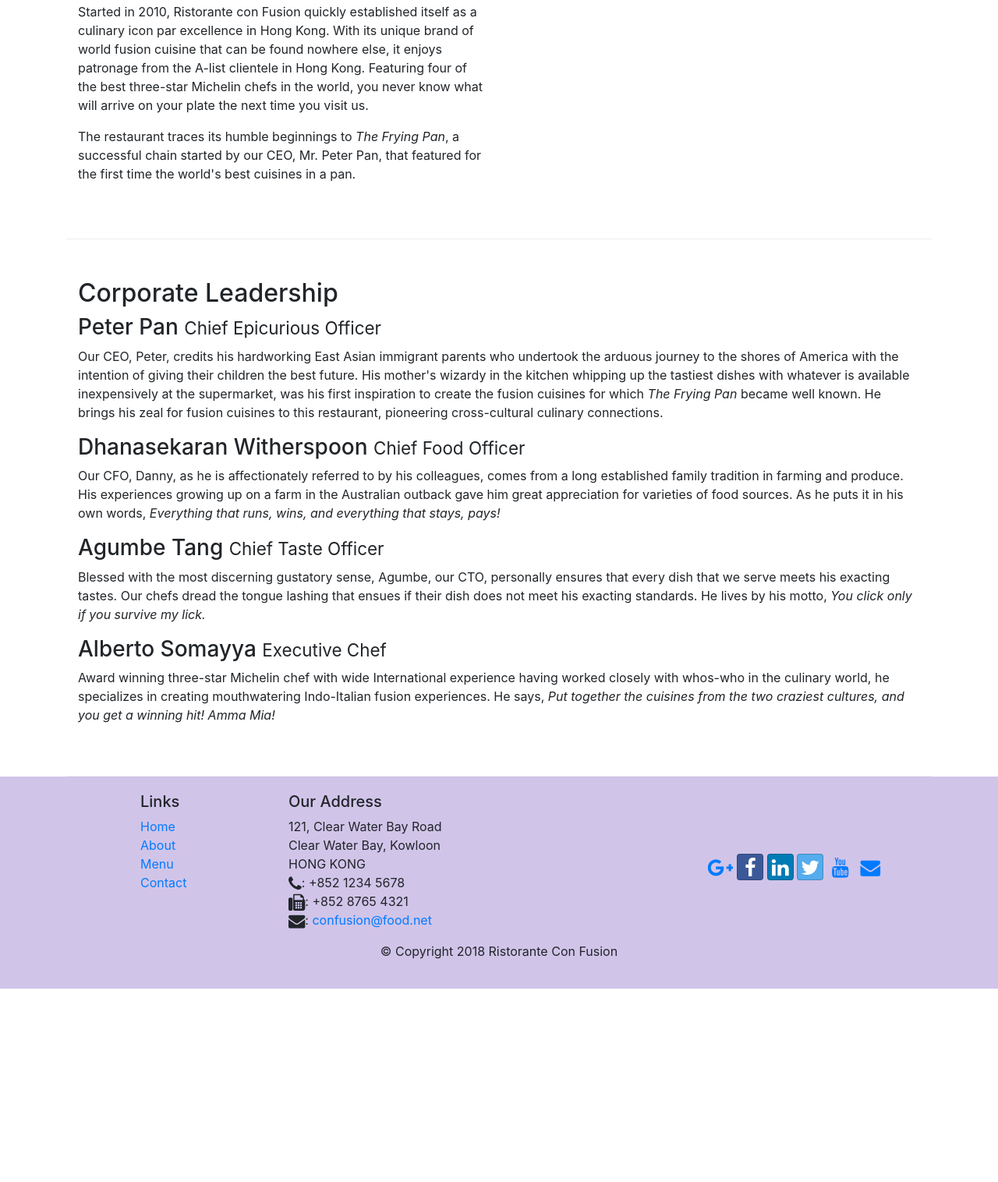
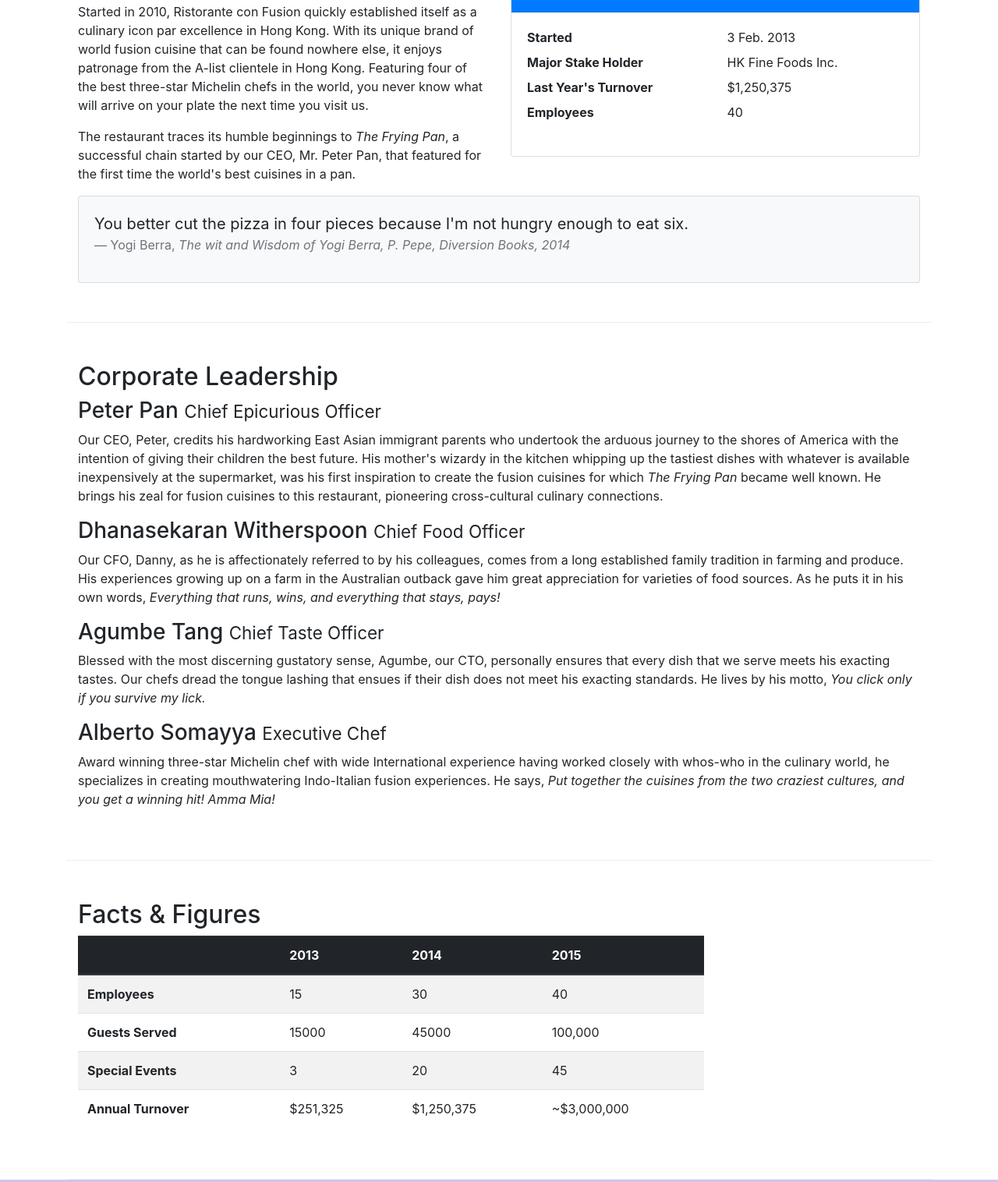
Before and after one commit to ghulammustufa31/coursera-webcourse-bootstrap-exercise, a website: page aboutus.html in a window 1280 px wide. Shown: the part 558-2074 px from the top of the page at 78% size. Before the commit the page ends 1826 px from the top, so only its background shows below. Drawn offline with nearby package versions, Linux system fonts and the light colour scheme.

Commit message:
Tables and Cards

```diff
--- a/aboutus.html
+++ b/aboutus.html
@@ -68,7 +68,36 @@
                 <p>Started in 2010, Ristorante con Fusion quickly established itself as a culinary icon par excellence in Hong Kong. With its unique brand of world fusion cuisine that can be found nowhere else, it enjoys patronage from the A-list clientele in Hong Kong.  Featuring four of the best three-star Michelin chefs in the world, you never know what will arrive on your plate the next time you visit us.</p>
                 <p>The restaurant traces its humble beginnings to <em>The Frying Pan</em>, a successful chain started by our CEO, Mr. Peter Pan, that featured for the first time the world's best cuisines in a pan.</p>
             </div>
-            <div class="col-sm-6">
+            <div class="col-sm">
+                <div class="card">
+                    <h3 class="card-header bg-primary text-white">Facts At a Glance</h3>
+                    <div class="card-body">
+                        <dl class="row">
+                            <dt class="col-6">Started</dt>
+                            <dd class="col-6">3 Feb. 2013</dd>
+                            <dt class="col-6">Major Stake Holder</dt>
+                            <dd class="col-6">HK Fine Foods Inc.</dd>
+                            <dt class="col-6">Last Year's Turnover</dt>
+                            <dd class="col-6">$1,250,375</dd>
+                            <dt class="col-6">Employees</dt>
+                            <dd class="col-6">40</dd>
+                        </dl>
+                    </div>
+                </div>
+            </div>
+            <div class="col-12">
+                <div class="card card-body bg-light">
+                    <blockquote class="blockquote">
+                        <p class="mb-0">You better cut the pizza in four pieces
+                            because I'm not hungry enough to eat six.
+                        </p>
+                        <footer class="blockquote-footer">Yogi Berra,
+                            <cite title="Source Title">The wit and Wisdom of Yogi Berra,
+                                P. Pepe, Diversion Books, 2014
+                            </cite>
+                        </footer>
+                    </blockquote>
+                </div>
             </div>
         </div>
 
@@ -85,6 +114,51 @@
                 <h3>Alberto Somayya <small>Executive Chef</small></h3>
                 <p class="d-none d-sm-block">Award winning three-star Michelin chef with wide International experience having worked closely with whos-who in the culinary world, he specializes in creating mouthwatering Indo-Italian fusion experiences. He says, <em>Put together the cuisines from the two craziest cultures, and you get a winning hit! Amma Mia!</em></p>
             </div>
+       </div>
+
+       <div class="row row-content">
+           <div class="col-12 col-sm-9">
+               <h2>Facts &amp; Figures</h2>
+               <div class="table-responsive">
+                <table class="table table-striped">
+                    <thead class="thead-dark">
+                        <tr>
+                            <th>&nbsp;</th>
+                            <th>2013</th>
+                            <th>2014</th>
+                            <th>2015</th>
+                        </tr>
+                    </thead>
+                    <tbody>
+                        <tr>
+                            <th>Employees</th>
+                            <td>15</td>
+                            <td>30</td>
+                            <td>40</td>
+                        </tr>
+                        <tr>
+                            <th>Guests Served</th>
+                            <td>15000</td>
+                            <td>45000</td>
+                            <td>100,000</td>
+                        </tr>
+                        <tr>
+                            <th>Special Events</th>
+                            <td>3</td>
+                            <td>20</td>
+                            <td>45</td>
+                        </tr>
+                        <tr>
+                            <th>Annual Turnover</th>
+                            <td>$251,325</td>
+                            <td>$1,250,375</td>
+                            <td>~$3,000,000</td>
+                        </tr>
+                    </tbody>
+                </table>
+            </div>
+           </div>
+           <div class="col-12 col-sm-3"></div>
        </div>
 
     </div>
```
